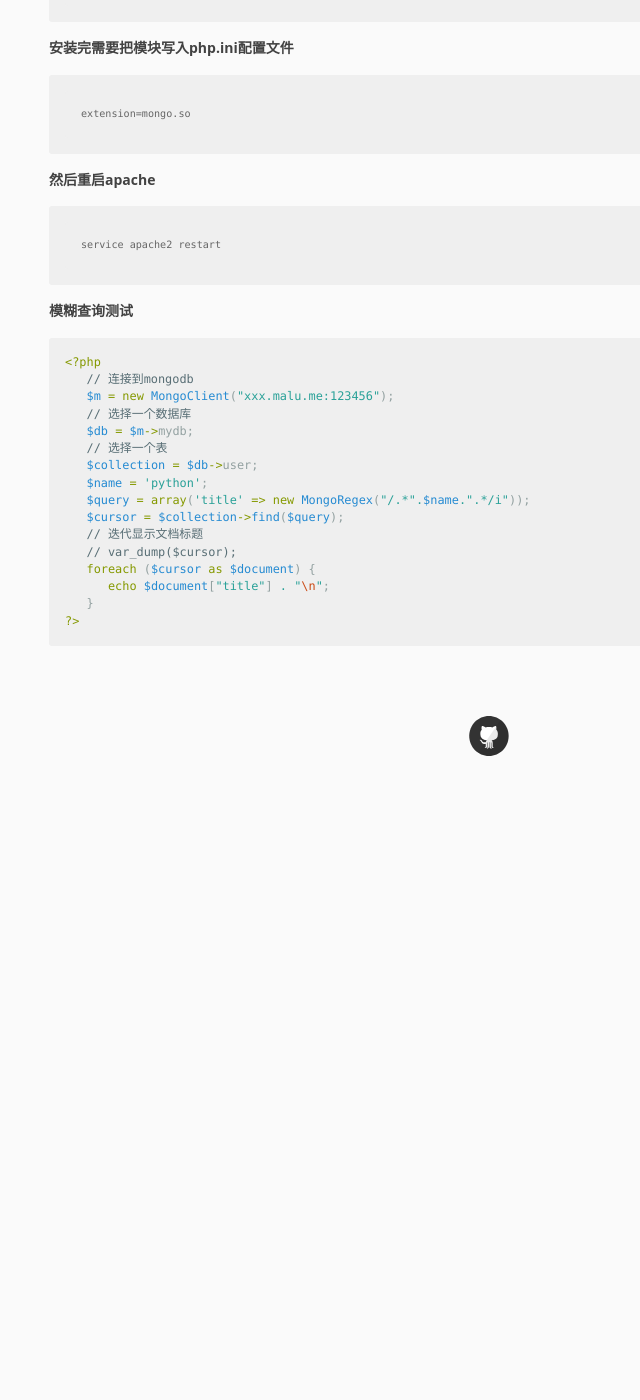
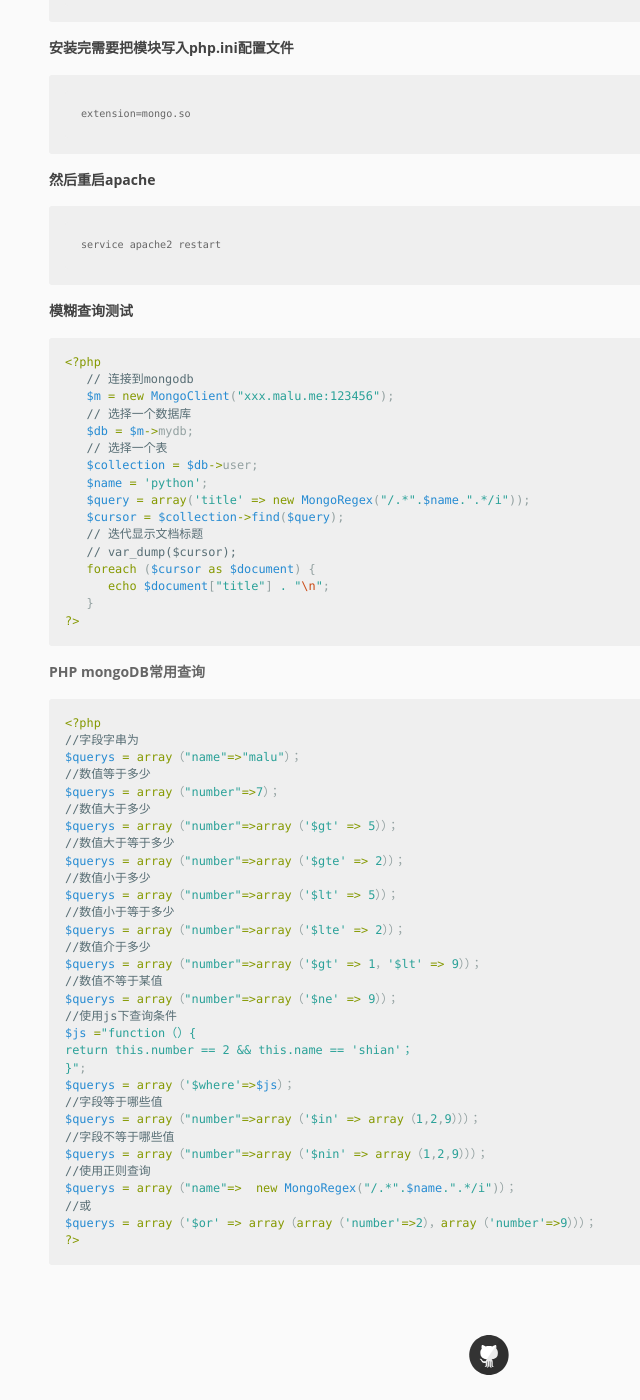
Before and after one commit to pingmalu/pingmalu.github.io, a Jekyll site: the page built from _posts/2016-03-29-PHP安装mongoDB扩展.md, in a window 1280 px wide and 1400 px high, scrolled down 742 px. Shown: the whole window, without its empty margins (151-791 px from the left). Built offline with Jekyll 4.4.1, drawn with Linux system fonts in a browser that asks for light colours; before the commit the page ends 1523 px from its top, so only the background shows below that.

Commit message:
php mongodb

```diff
--- a/_posts/2016-03-29-PHP安装mongoDB扩展.md
+++ b/_posts/2016-03-29-PHP安装mongoDB扩展.md
@@ -44,3 +44,39 @@ title: PHP安装mongoDB扩展
    }
 ?>
 {% endhighlight %}
+
+#### PHP mongoDB常用查询
+
+{% highlight php %}
+<?php
+//字段字串为
+$querys = array（"name"=>"malu"）；
+//数值等于多少
+$querys = array（"number"=>7）；
+//数值大于多少
+$querys = array（"number"=>array（'$gt' => 5））；
+//数值大于等于多少
+$querys = array（"number"=>array（'$gte' => 2））；
+//数值小于多少
+$querys = array（"number"=>array（'$lt' => 5））；
+//数值小于等于多少
+$querys = array（"number"=>array（'$lte' => 2））；
+//数值介于多少
+$querys = array（"number"=>array（'$gt' => 1，'$lt' => 9））；
+//数值不等于某值
+$querys = array（"number"=>array（'$ne' => 9））；
+//使用js下查询条件
+$js ="function（）{
+return this.number == 2 && this.name == 'shian'；
+}";
+$querys = array（'$where'=>$js）；
+//字段等于哪些值
+$querys = array（"number"=>array（'$in' => array（1,2,9）））；
+//字段不等于哪些值
+$querys = array（"number"=>array（'$nin' => array（1,2,9）））；
+//使用正则查询
+$querys = array（"name"=>  new MongoRegex("/.*".$name.".*/i")）；
+//或
+$querys = array（'$or' => array（array（'number'=>2），array（'number'=>9）））；
+?>
+{% endhighlight %}
```
